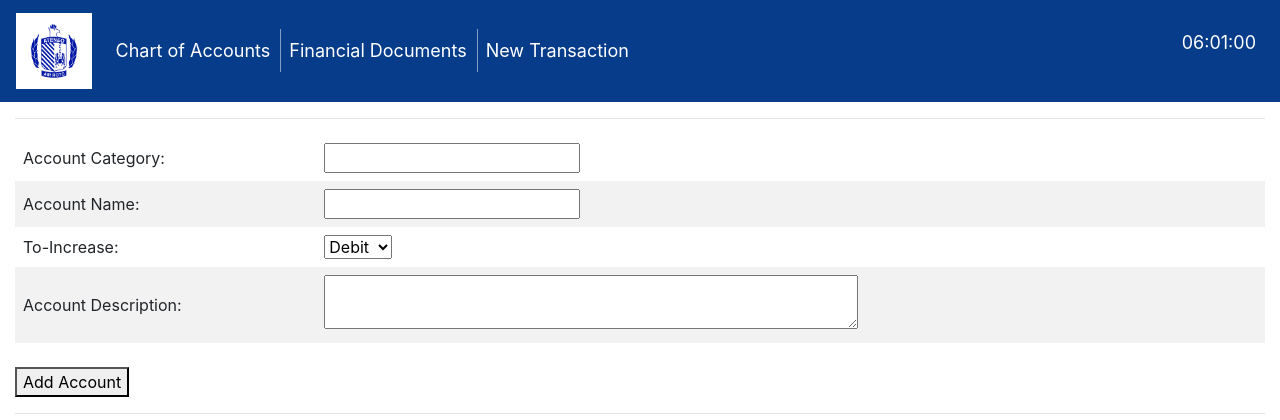
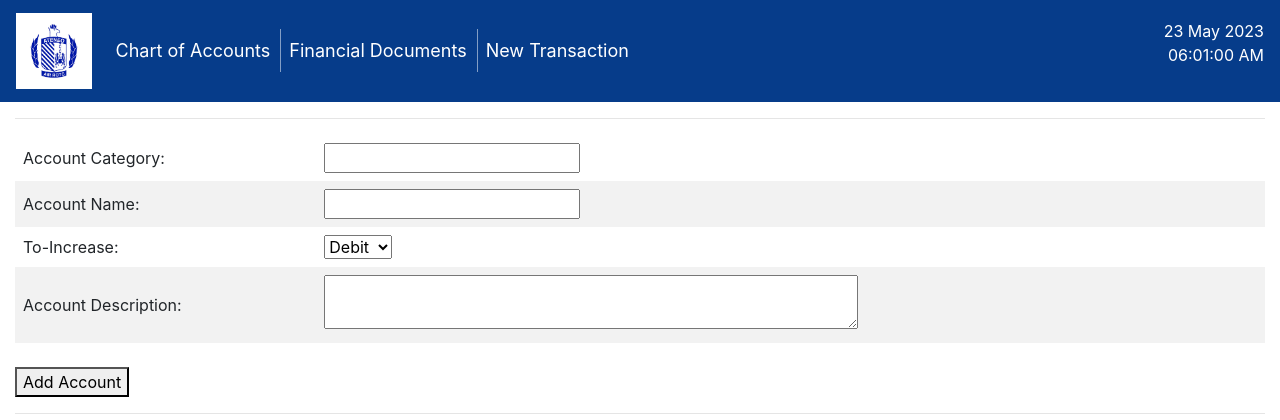
Before and after one commit to SageDesi/AROTC-AIS, a Django app: page /ChartOfAccounts/ in a window 1280 px wide. Shown: the top 420 px of the page. Run offline with Django 4.2, Linux system fonts and the light colour scheme; some libraries are stand-ins or nearby versions.

Commit message:
updated date and time

```diff
--- a/AROTCAIS-VENV/pyvenv.cfg
+++ b/AROTCAIS-VENV/pyvenv.cfg
@@ -1,3 +1,3 @@
-home = /Users/s.d./opt/miniconda3/bin
+home = C:\Users\LENOVO\AppData\Local\Programs\Python\Python310
 include-system-site-packages = false
-version = 3.9.5
+version = 3.10.4
--- a/AROTCAIS/CFO/templates/CFO/Index.html
+++ b/AROTCAIS/CFO/templates/CFO/Index.html
@@ -57,8 +57,21 @@
       border-right: 1px solid rgba(255, 255, 255, 0.5);
       padding-right: 10px; /* Adjust the padding as needed */
     }
+
     /* --------------------------------NAVIGATION BAR --------------------------------*/
   </style>
+   <script>
+    function updateTime() {
+        var d = new Date();
+        var hours = d.getHours() % 12;
+        hours = hours ? hours : 12;
+        var test = ("00" + d.getDate()).slice(-2) + " " + ['January', 'February', 'March', 'April', 'May', 'June', 'July', 'August', 'September', 'October', 'November', 'December'][(d.getMonth())] + " " + d.getFullYear();
+        var test2 = '\n' + ("00" + hours).slice(-2) + ":" + ("00" + d.getMinutes()).slice(-2) + ":" + ("00" + d.getSeconds()).slice(-2) + ' ' + (d.getHours() >= 12 ? 'PM' : 'AM');
+
+        document.getElementById("counter").innerHTML = test + "<br>" + test2 ;
+    }
+    setInterval(updateTime, 1000);
+</script>
 </head>
 <body style="background-color: #ffffff;">
     {% load static %}
@@ -79,11 +92,9 @@
           <a class="nav-link" href="">New Transaction</a>
         </li>
       </ul>
-      <ul class="navbar-nav ml-auto">
-        <li class="nav-item">
-          <a class="nav-link"><p style="color: white;" id="time"></p></a>
-        </li>
-      </ul>
+    </div>
+    <div style="text-align: right;">
+      <p style="color: white; text-align: right ;" id="counter"></p>
     </div>
   </nav>
 <div class="container-fluid">
@@ -94,24 +105,5 @@
   <script src="https://code.jquery.com/jquery-3.2.1.slim.min.js"></script>
   <script src="https://cdnjs.cloudflare.com/ajax/libs/popper.js/1.12.9/umd/popper.min.js"></script>
   <script src="https://maxcdn.bootstrapcdn.com/bootstrap/4.0.0/js/bootstrap.min.js"></script>
-  <script>
-    function updateTime() {
-  const now = new Date();
-  const hours = now.getHours();
-  const minutes = now.getMinutes();
-  const seconds = now.getSeconds();
-
-  const formattedTime = `${padZero(hours)}:${padZero(minutes)}:${padZero(seconds)}`;
-
-  document.getElementById("time").textContent = formattedTime;
-}
-
-function padZero(number) {
-  return number.toString().padStart(2, "0");
-}
-
-// Update the time every second
-setInterval(updateTime, 1000);
-  </script>
 </body>
 </html>
```
Also changed, not shown: 10 other files.
